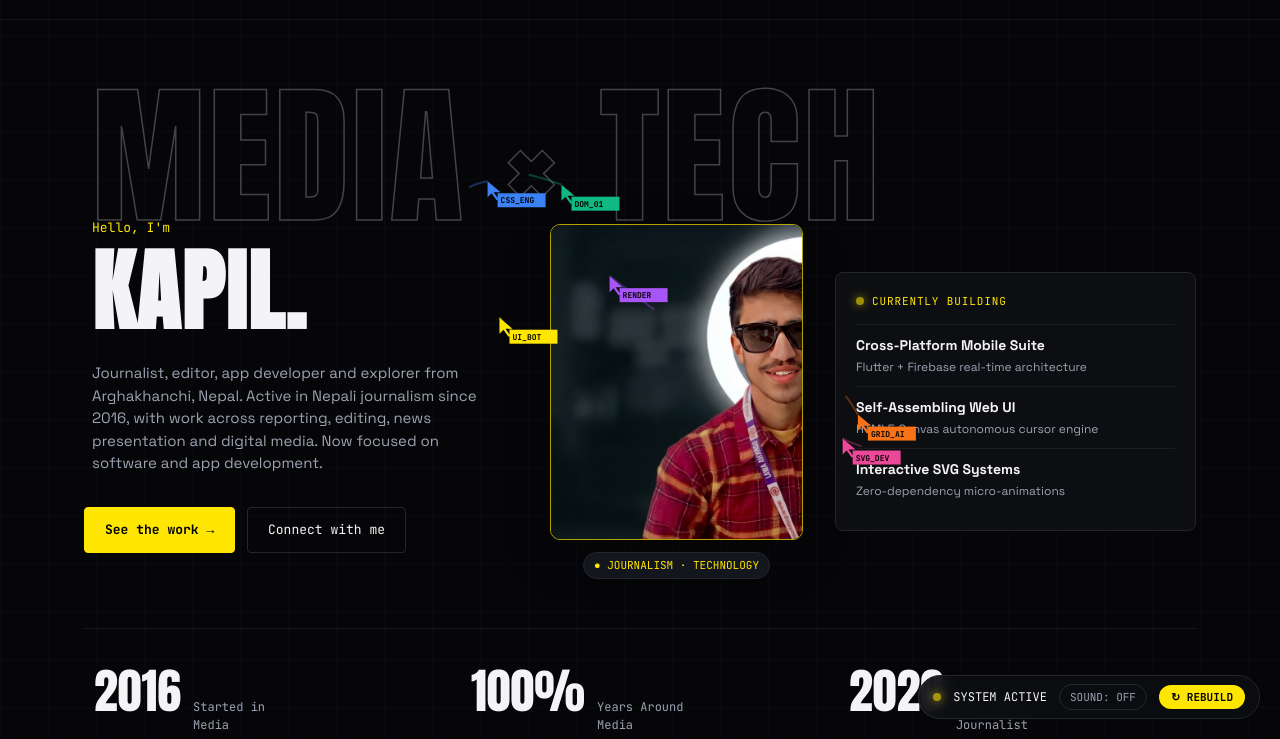
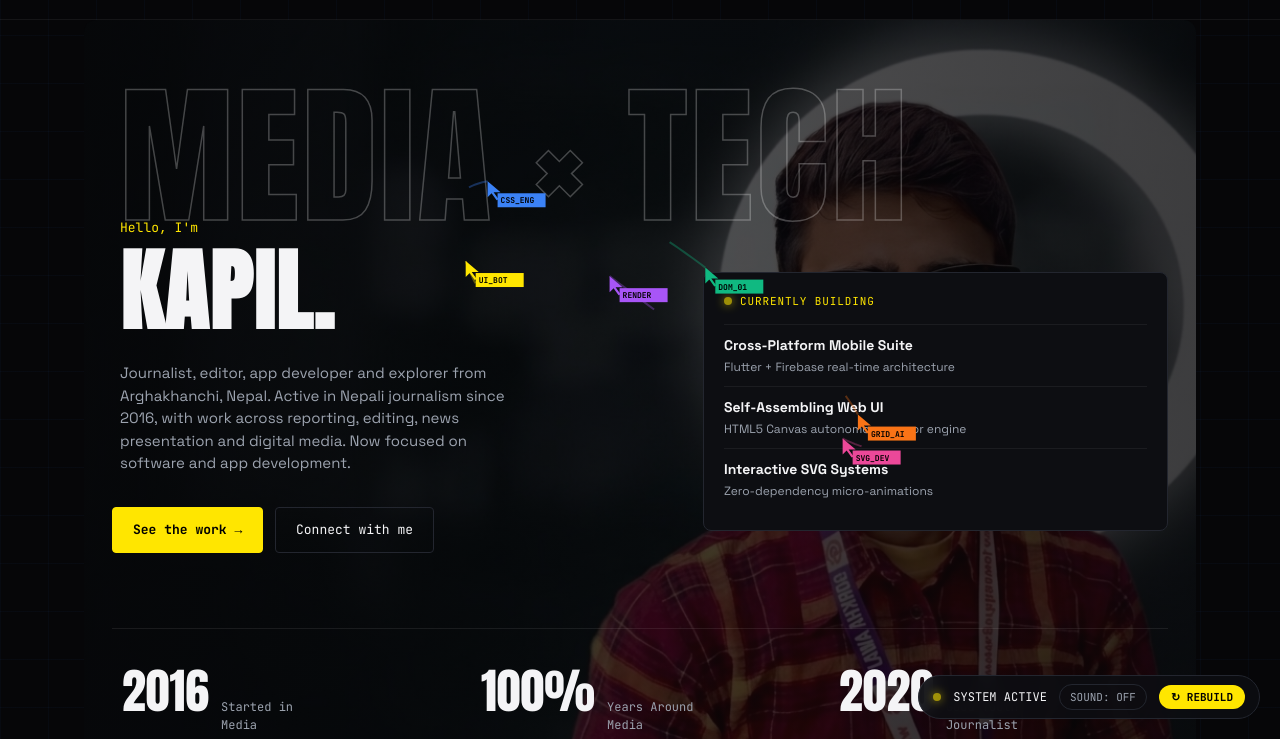
Before and after one commit to kplsharmadhk/kapiladhikari1.com.np, a plain HTML site: page kapil/index.html in a window 1280 px wide. Shown: the part 61-800 px from the top of the page. Drawn offline with Linux system fonts and the light colour scheme.

Commit message:
Set hero image as full section background

```diff
--- a/kapil/index.html
+++ b/kapil/index.html
@@ -374,9 +374,24 @@
       border-radius: 4px;
     }
 
-    /* Hero Section */
+    /* Hero Section — use the main site's hero image as the full section background */
     .hero {
-      padding: 64px 0 80px;
+      position: relative;
+      isolation: isolate;
+      overflow: hidden;
+      padding: 64px 28px 80px;
+      background-image:
+        linear-gradient(90deg, rgba(6, 6, 8, 0.88) 0%, rgba(6, 6, 8, 0.70) 48%, rgba(6, 6, 8, 0.78) 100%),
+        url("../images/hero.jpg");
+      background-size: cover;
+      background-position: center 38%;
+      background-repeat: no-repeat;
+      border-radius: 12px;
+    }
+
+    .hero > * {
+      position: relative;
+      z-index: 1;
     }
 
     .hero-super-title {
@@ -393,7 +408,7 @@
 
     .hero-grid {
       display: grid;
-      grid-template-columns: 1.2fr 0.7fr 1fr;
+      grid-template-columns: minmax(0, 1.2fr) minmax(280px, 1fr);
       gap: 32px;
       align-items: center;
     }
@@ -458,44 +473,7 @@
       cursor: pointer;
     }
 
-    /* Main website hero image — no secondary portrait or dark avatar backdrop */
-    .avatar-wrap {
-      display: flex;
-      flex-direction: column;
-      align-items: center;
-      justify-content: center;
-      width: 100%;
-      min-width: 0;
-    }
 
-    .hero-visual {
-      width: min(100%, 320px);
-      aspect-ratio: 4 / 5;
-      overflow: hidden;
-      border: 1px solid rgba(255, 230, 0, 0.7);
-      border-radius: 10px;
-      background: transparent;
-      box-shadow: 0 18px 48px rgba(0, 0, 0, 0.22);
-    }
-
-    .hero-visual img {
-      display: block;
-      width: 100%;
-      height: 100%;
-      object-fit: cover;
-      object-position: center;
-    }
-
-    .avatar-caption {
-      margin-top: 12px;
-      font-family: 'JetBrains Mono', monospace;
-      font-size: 11px;
-      background: #14161d;
-      border: 1px solid var(--border);
-      padding: 4px 10px;
-      border-radius: 999px;
-      color: var(--yellow);
-    }
 
     /* Currently Building Card */
     .status-card {
@@ -795,6 +773,10 @@
       .projects-grid {
         grid-template-columns: 1fr;
       }
+      .hero {
+        padding: 48px 20px 56px;
+        background-position: 58% center;
+      }
       .stats-row {
         grid-template-columns: 1fr;
       }
@@ -853,14 +835,6 @@
             <a href="#work" class="btn-primary" data-build data-tag="BTN.PRIMARY">See the work →</a>
             <a href="#contact" class="btn-secondary" data-build data-tag="BTN.OUTLINE">Connect with me</a>
           </div>
-        </div>
-
-        <!-- Main website hero image -->
-        <div class="avatar-wrap">
-          <div class="hero-visual" data-build data-tag="IMG.HERO">
-            <img src="../images/hero.jpg" alt="Kapil Sharma Adhikari" loading="eager" />
-          </div>
-          <div class="avatar-caption" data-build data-tag="BADGE.LIVE">● JOURNALISM · TECHNOLOGY</div>
         </div>
 
         <!-- Right Status Card -->
```
